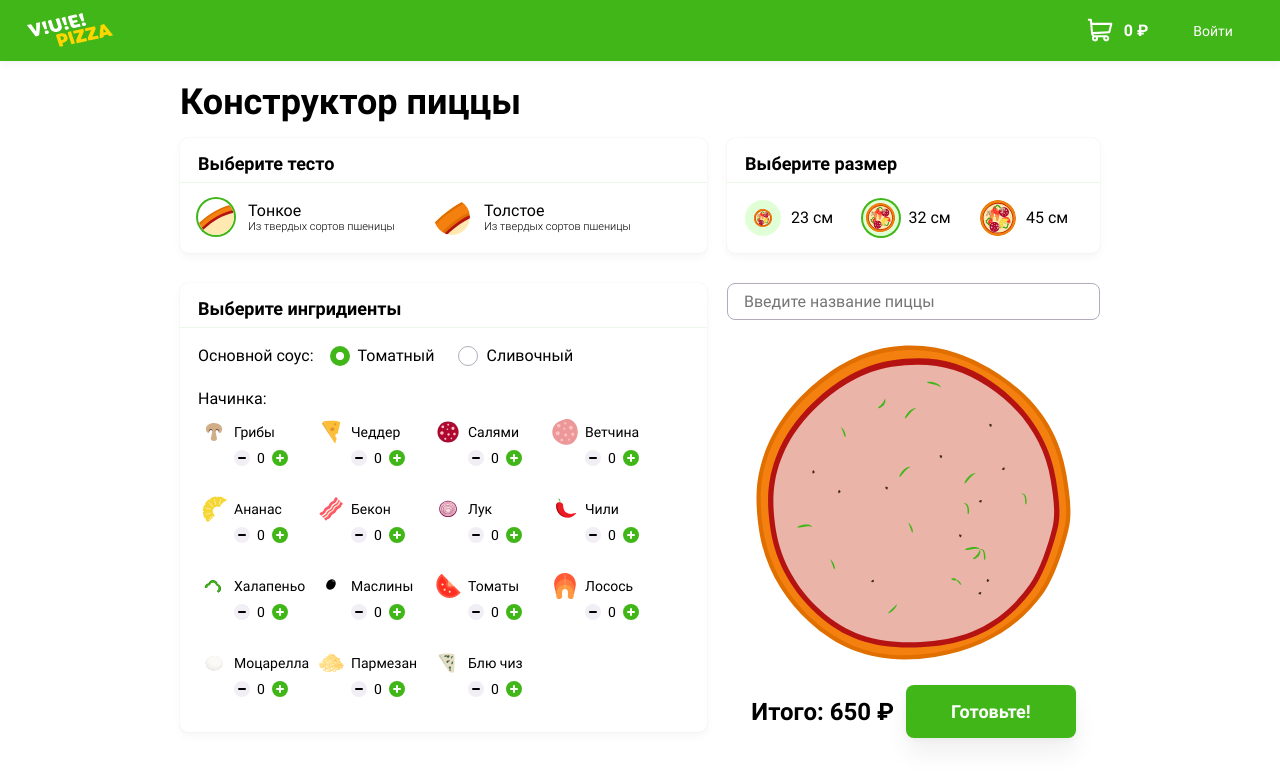
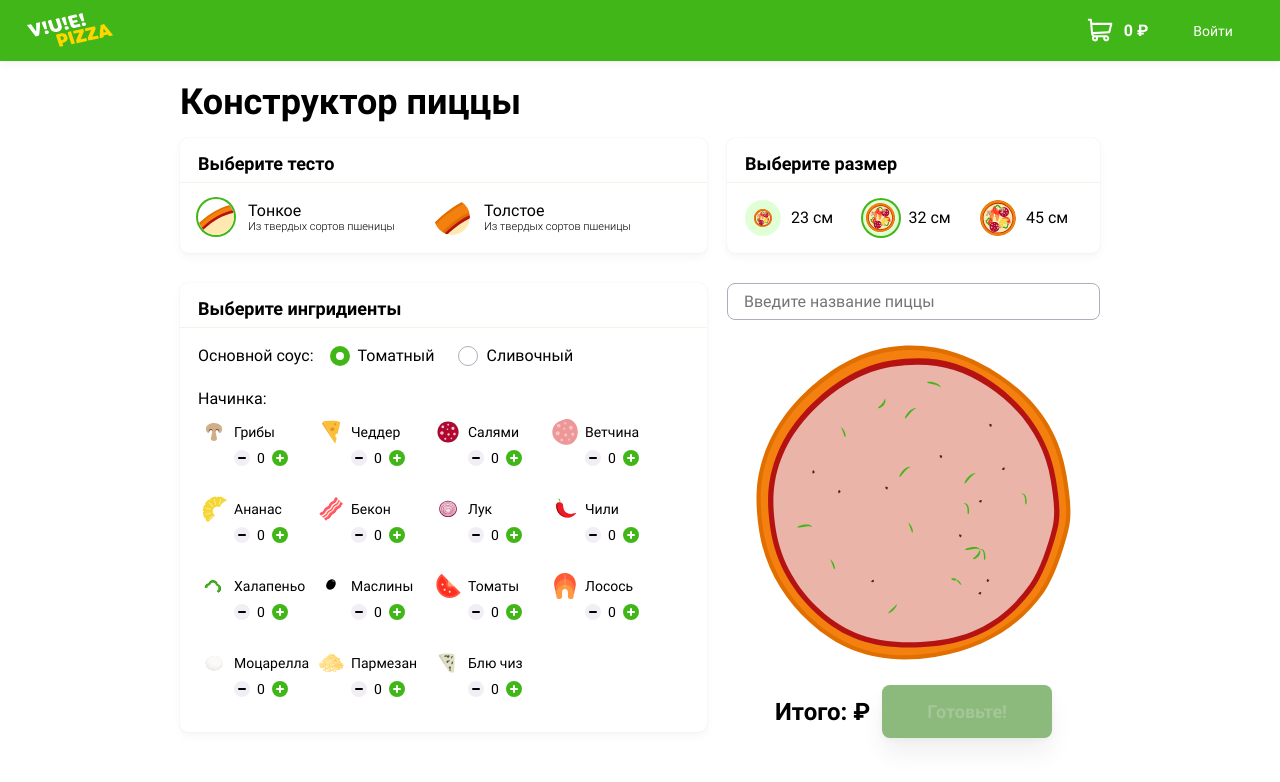
Before and after one commit to htmlacademy-vue/817677-pizza-1, a Vue app in the folder src/frontend/: page / in a window 1280 px wide. Shown: the top 782 px of the page. Built offline with nearby package versions, Linux system fonts and the light colour scheme.

Commit message:
improvements from the previous module

```diff
--- a/src/frontend/src/common/components/ItemCounter.vue
+++ b/src/frontend/src/common/components/ItemCounter.vue
@@ -50,6 +50,10 @@ export default {
         result = 0;
       }
 
+      if (result > 3) {
+        result = 3;
+      }
+
       this.$emit("change-counter-value", result);
     },
   },
--- a/src/frontend/src/modules/builder/components/BuilderPizzaView.vue
+++ b/src/frontend/src/modules/builder/components/BuilderPizzaView.vue
@@ -6,9 +6,13 @@
   >
     <div class="pizza__wrapper">
       <div
-        v-for="{ value } in ingredients"
+        v-for="{ value, count } in ingredients"
         :key="value"
-        :class="`pizza__filling pizza__filling--${value}`"
+        class="pizza__filling"
+        :class="[
+          `pizza__filling--${value}`,
+          count > 1 ? `pizza__filling--${countIngredients(count)}` : '',
+        ]"
       ></div>
     </div>
   </AppDrop>
@@ -52,8 +56,21 @@ export default {
   methods: {
     addIngredient(ingredient) {
       let { value, count } = ingredient;
+      const countValue = count === 3 ? 0 : 1;
 
-      this.$emit("change-ingredient-count", { value, count: count + 1 });
+      this.$emit("change-ingredient-count", {
+        value,
+        count: count + countValue,
+      });
+    },
+    countIngredients(count) {
+      const countToString = {
+        1: "",
+        2: "second",
+        3: "third",
+      };
+
+      return countToString[count];
     },
   },
 };
--- a/src/frontend/src/modules/builder/components/BuilderPriceCounter.vue
+++ b/src/frontend/src/modules/builder/components/BuilderPriceCounter.vue
@@ -4,8 +4,8 @@
     <button
       type="button"
       class="button"
-      :class="{ 'button--disabled': pizzaPrice === 0 }"
-      :disabled="pizzaPrice === 0"
+      :class="{ 'button--disabled': disabled }"
+      :disabled="disabled"
     >
       Готовьте!
     </button>
@@ -15,8 +15,8 @@
 export default {
   name: "BuilderPriceCounter",
   props: {
-    pizzaPrice: {
-      type: Number,
+    disabled: {
+      type: Boolean,
       required: true,
     },
   },
--- a/src/frontend/src/views/Index.vue
+++ b/src/frontend/src/views/Index.vue
@@ -49,7 +49,7 @@
             />
           </div>
 
-          <BuilderPriceCounter :pizza-price="pizzaPrice" />
+          <BuilderPriceCounter :disabled="disabledButton" />
         </div>
       </div>
     </form>
@@ -124,10 +124,12 @@ export default {
     },
     pizzaPrice() {
       return (
-        this.doughPrice * this.sizePrice +
-        this.saucesPrice +
-        this.ingredientsPrice
+        (this.doughPrice + this.saucesPrice + this.ingredientsPrice) *
+        this.sizePrice
       );
+    },
+    disabledButton() {
+      return this.ingredientsPrice === 0 || !this.pizza.name;
     },
   },
   watch: {
```
